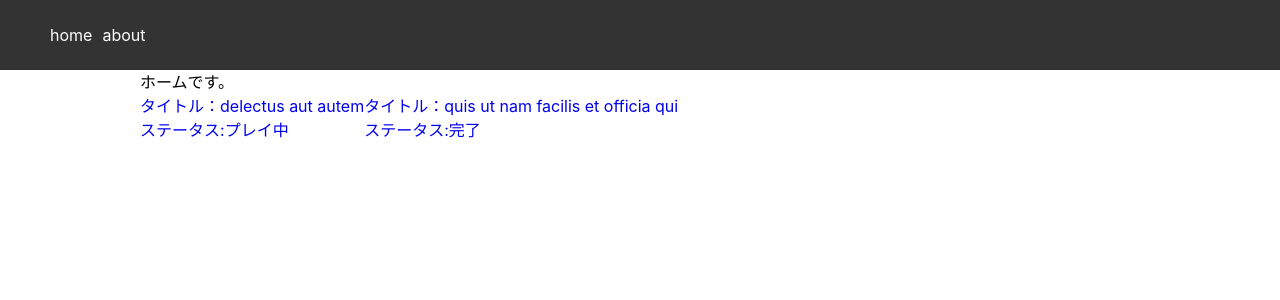
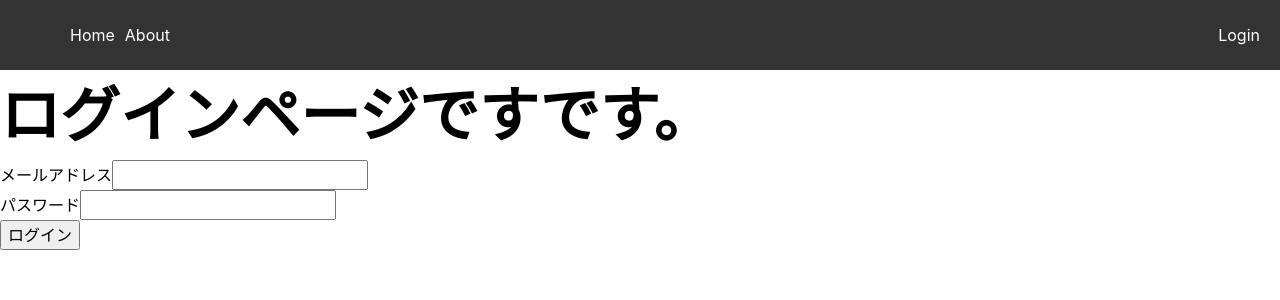
Before and after one commit to naokiuma/react_game, a React (Create React App) app: page /login in a window 1280 px wide. Shown: the top 300 px of the page. Built offline with nearby package versions, Linux system fonts and the light colour scheme.

Commit message:
ログイン画面少し

```diff
--- a/src/App.tsx
+++ b/src/App.tsx
@@ -4,6 +4,8 @@ import { Home } from "./components/pages/Home";
 
 import { About } from "./components/pages/About";
 import { TopicPage } from './components/pages/TopicPage';
+import { Login } from './components/pages/Login';
+
 import { Nomatch } from './components/pages/Nomatch';
 
 
@@ -22,19 +24,24 @@ function App() {
       <header>
         <ul>
           <li>
-            <Link to="/">home</Link>
+            <Link to="/">Home</Link>
           </li>
           <li>
-            <Link to="/about">about</Link>
+            <Link to="/about">About</Link>
           </li>
         </ul>
+        <div className="login_block">
+          <Link to="/login">Login</Link>
+        </div>
       </header>
 
       <main>
       <Routes>
         <Route index element={<Home />} />
-        <Route path={`/about/`} element={<About />} />
-        <Route path={`/topics/:id`} element={<TopicPage />} />
+        <Route path="/about/" element={<About />} />
+        <Route path="/topics/:id" element={<TopicPage />} />
+        <Route path="/login/" element={<Login />} />
+
         <Route path="*" element={<Nomatch />} />
       </Routes>
       </main>
--- /dev/null
+++ b/src/components/pages/Login.tsx
@@ -0,0 +1,59 @@
+import axios from 'axios'
+import { ChangeEvent, useState } from 'react'
+import { memo,FC } from "react";
+
+type LoginParams = {
+    email:string;
+    password:string;
+}
+
+
+export const Login:FC = memo(() => {
+    const [email,setEmail] = useState('')
+    const [password,setPassword] = useState('')
+
+    const changeEmail = (e:ChangeEvent<HTMLInputElement>) => {
+        setEmail(e.target.value)
+    }
+    const changePassword = (e:ChangeEvent<HTMLInputElement>) => {
+        setPassword(e.target.value)
+    }
+
+    const handleClick = () => {
+        const loginParams:LoginParams = {email,password}
+        axios//csrf保護の初期化
+            .get('http://localhost:8888/sanctum/csrf-cookie', { withCredentials: true })
+            .then((response) => {
+                //ログイン処理
+                axios
+                .post(
+                    'http://localhost:8888/login',
+                    loginParams,
+                    {withCredentials:true}
+                )
+                .then((response) => {
+                    console.log(response.data)
+                })
+            })
+        }
+
+    return(
+    <section className="login">
+        <h1>
+            ログインページですです。
+        </h1>
+        <div>
+            メールアドレス
+            <input onChange={changeEmail}/>
+        </div>
+        <div>
+            パスワード
+            <input onChange={changePassword}/>
+        </div>
+        <div>
+            <button onClick={handleClick}>ログイン</button>
+        </div>
+    </section>
+
+    )
+})
--- a/src/components/pages/TopicPage.tsx
+++ b/src/components/pages/TopicPage.tsx
@@ -21,7 +21,8 @@ export const TopicPage:FC = memo(() => {
 
 
     const location = useLocation();
-    // console.log(location)
+    console.log('location')
+    console.log(location)
     const locationVal = location.state;
     const tags = ['ホラー','アクション']
 
--- a/src/css/global/main.css
+++ b/src/css/global/main.css
@@ -41,6 +41,9 @@ header {
   height: 70px;
   background-color: #333;
   color: #fff;
+  display: flex;
+  justify-content: space-between;
+  padding: 0 20px;
 }
 
 header a {
@@ -55,6 +58,11 @@ header ul {
 
 header ul li {
   margin-left: 10px;
+}
+
+header .login_block {
+  display: flex;
+  align-items: center;
 }
 
 .comments_wrap .text {
--- a/src/css/global/main.scss
+++ b/src/css/global/main.scss
@@ -40,6 +40,9 @@ header{
     height: 70px;
     background-color: #333;
     color: #fff;
+    display: flex;
+    justify-content: space-between;
+    padding: 0 20px;
     a{
         color: #fff;
     }
@@ -50,6 +53,10 @@ header{
         li{
             margin-left: 10px;
         }
+    }
+    .login_block{
+        display: flex;
+        align-items: center;
     }
 }
 
--- a/src/index.tsx
+++ b/src/index.tsx
@@ -12,9 +12,9 @@ const root = ReactDOM.createRoot(
 );
 root.render(
   <React.StrictMode>
-    <HashRouter>
+     <BrowserRouter>
       <App />
-    </HashRouter>
+     </BrowserRouter>
   </React.StrictMode>
 );
 
```
Also changed, not shown: 1 other file (tests, documents, lock files or other folders).
